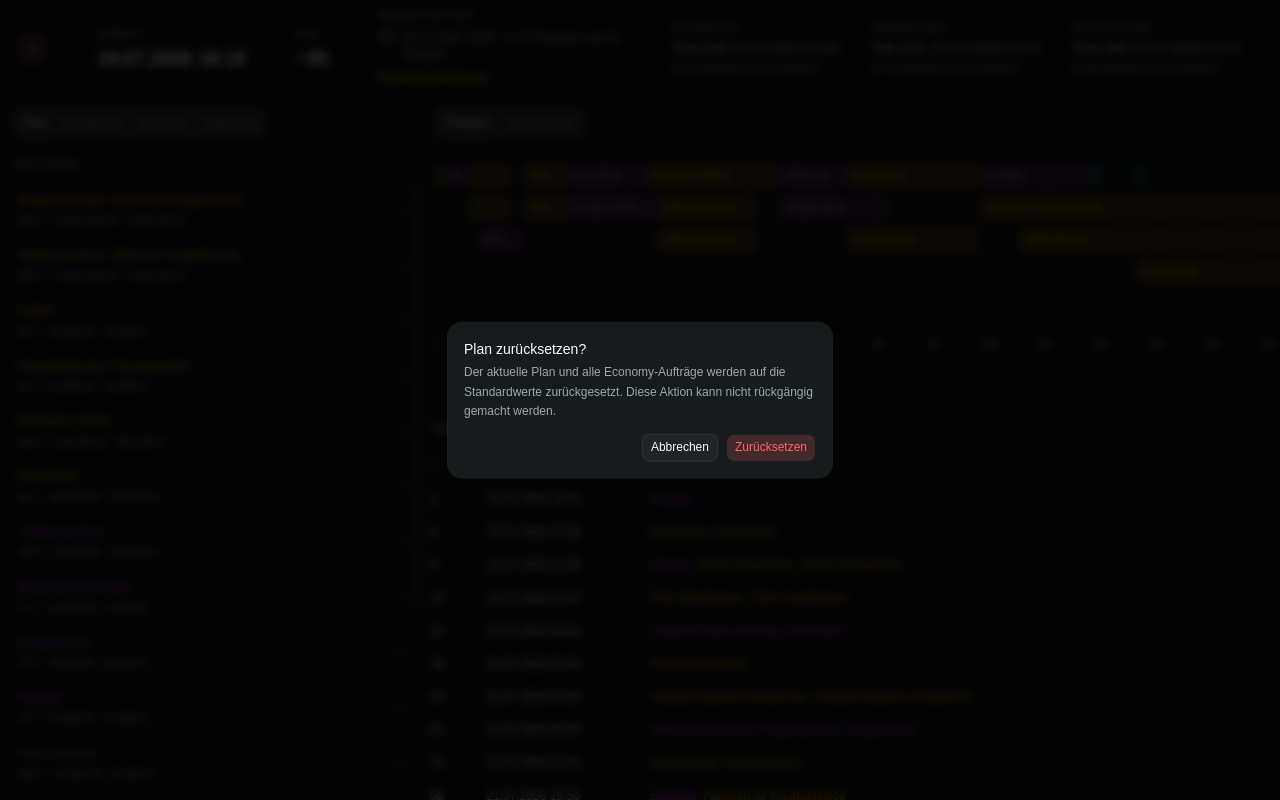
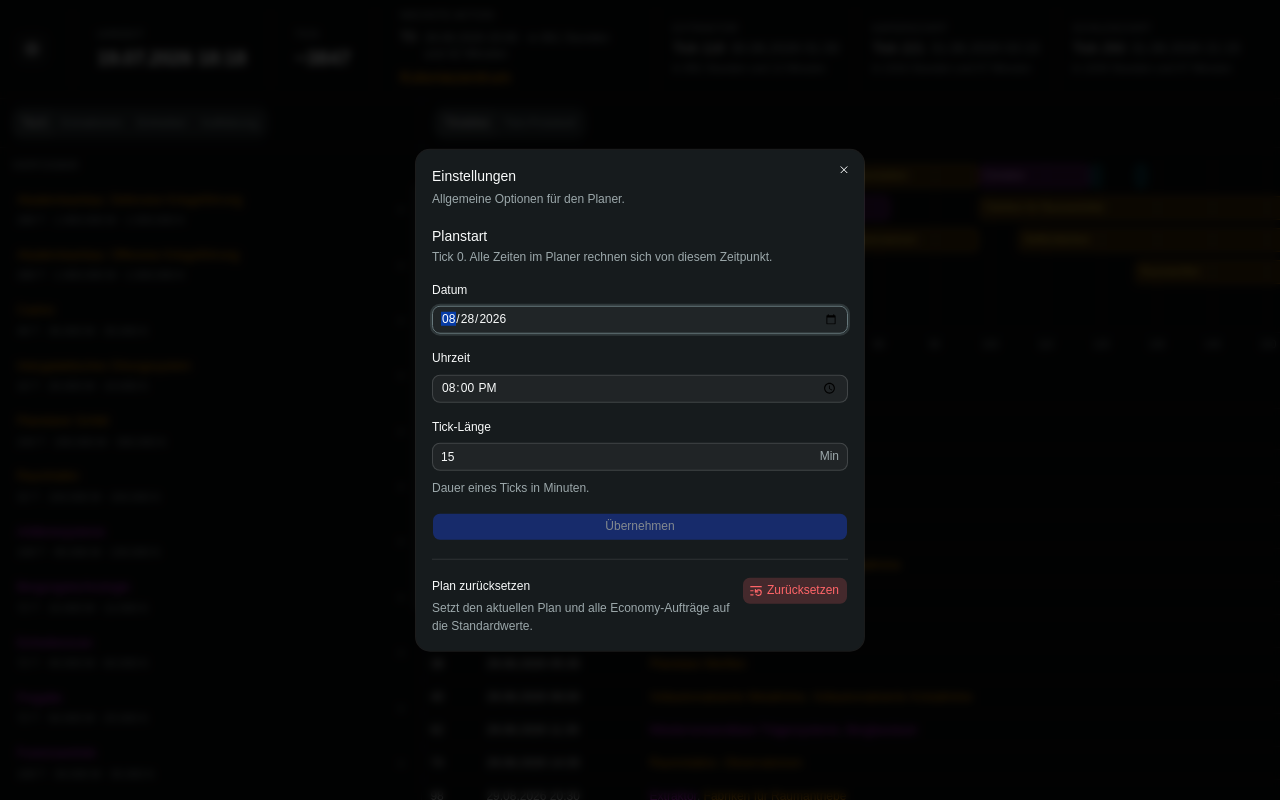
Before and after one commit to k4in/gn_tools, a React (Vite) app: page / in a window 1280 px wide. Both pictures are taken after a click on the button 32 px from the left and 49 px from the top of the page. Built offline with nearby package versions, Linux system fonts and the light colour scheme.

Commit message:
Add settings modal for start datetime and tick length

```diff
--- a/src/App.tsx
+++ b/src/App.tsx
@@ -622,6 +622,9 @@ export default function App() {
           startCfg={startCfg}
           plan={plan}
           nextAction={nextAction}
+          onApplyStart={({ start_date, start_time, tick_minutes }) => {
+            setStartCfg((prev) => ({ ...prev, start_date, start_time, tick_minutes }));
+          }}
           onReset={resetPlan}
         />
         <div className="grid min-h-0 flex-1 grid-cols-[26.4rem_minmax(0,1fr)]">
--- a/src/components/header.tsx
+++ b/src/components/header.tsx
@@ -1,5 +1,5 @@
 import { JobList } from "@/components/overview/actionplan";
-import { ResetBtn } from "@/components/reset-btn";
+import { SettingsDialog } from "@/components/settings-dialog";
 import { Badge } from "@/components/shadcn/badge";
 import { Separator } from "@/components/shadcn/separator";
 import {
@@ -19,15 +19,22 @@ export type HeaderProps = {
   startCfg: StartConfig;
   plan: PlanResult | null;
   nextAction: TickSnapshot | null;
+  onApplyStart: (next: { start_date: string; start_time: string; tick_minutes: number }) => void;
   onReset: () => void;
 };
 
-export function Header({ now, currentTick, startCfg, plan, nextAction, onReset }: HeaderProps) {
+export function Header({ now, currentTick, startCfg, plan, nextAction, onApplyStart, onReset }: HeaderProps) {
   return (
     <header className="shrink-0 border-b border-border">
       <div className="flex items-stretch gap-0 px-4">
         <div className="flex items-center gap-6 py-3 pr-6">
-          <ResetBtn onReset={onReset} />
+          <SettingsDialog
+            startDate={startCfg.start_date}
+            startTime={startCfg.start_time}
+            tickMinutes={startCfg.tick_minutes}
+            onApplyStart={onApplyStart}
+            onReset={onReset}
+          />
           <Separator orientation="vertical" />
           <div className="flex flex-col gap-0.5">
             <span className="text-[10px] font-medium tracking-wider text-muted-foreground uppercase">Uhrzeit</span>
--- a/src/components/reset-btn.tsx
+++ b/src/components/reset-btn.tsx
@@ -22,8 +22,9 @@ export function ResetBtn({ onReset }: ResetBtnProps) {
 
   return (
     <AlertDialog open={open} onOpenChange={setOpen}>
-      <AlertDialogTrigger render={<Button type="button" variant="destructive" size="icon-lg" aria-label="Plan zurücksetzen" />}>
-        <ListRestart />
+      <AlertDialogTrigger render={<Button type="button" variant="destructive" aria-label="Plan zurücksetzen" />}>
+        <ListRestart data-icon="inline-start" />
+        Zurücksetzen
       </AlertDialogTrigger>
       <AlertDialogContent>
         <AlertDialogHeader>
--- /dev/null
+++ b/src/components/settings-dialog.tsx
@@ -0,0 +1,177 @@
+import { useEffect, useState } from "react";
+import { Settings } from "lucide-react";
+import { ResetBtn } from "@/components/reset-btn";
+import { Button } from "@/components/shadcn/button";
+import {
+  Dialog,
+  DialogContent,
+  DialogDescription,
+  DialogHeader,
+  DialogTitle,
+  DialogTrigger,
+} from "@/components/shadcn/dialog";
+import {
+  Field,
+  FieldContent,
+  FieldDescription,
+  FieldGroup,
+  FieldLabel,
+  FieldLegend,
+  FieldSeparator,
+  FieldSet,
+  FieldTitle,
+} from "@/components/shadcn/field";
+import { Input } from "@/components/shadcn/input";
+import { InputGroup, InputGroupAddon, InputGroupInput } from "@/components/shadcn/input-group";
+
+export type AppliedSettings = {
+  start_date: string;
+  start_time: string;
+  tick_minutes: number;
+};
+
+export type SettingsDialogProps = {
+  startDate: string;
+  startTime: string;
+  tickMinutes: number;
+  onApplyStart: (next: AppliedSettings) => void;
+  onReset: () => void;
+};
+
+function normalizeTime(value: string): string | null {
+  const match = /^(\d{1,2}):(\d{2})/.exec(value.trim());
+  if (!match) return null;
+  const hours = Number(match[1]);
+  const minutes = Number(match[2]);
+  if (hours < 0 || hours > 23 || minutes < 0 || minutes > 59) return null;
+  return `${String(hours).padStart(2, "0")}:${String(minutes).padStart(2, "0")}`;
+}
+
+function isValidDate(value: string): boolean {
+  if (!/^\d{4}-\d{2}-\d{2}$/.test(value)) return false;
+  const [year, month, day] = value.split("-").map(Number);
+  const date = new Date(year, month - 1, day);
+  return date.getFullYear() === year && date.getMonth() === month - 1 && date.getDate() === day;
+}
+
+function parseTickMinutes(value: string): number | null {
+  const minutes = Number(value);
+  if (!Number.isFinite(minutes) || minutes <= 0) return null;
+  return Math.floor(minutes);
+}
+
+export function SettingsDialog({
+  startDate,
+  startTime,
+  tickMinutes: savedTickMinutes,
+  onApplyStart,
+  onReset,
+}: SettingsDialogProps) {
+  const [open, setOpen] = useState(false);
+  const [date, setDate] = useState(startDate);
+  const [time, setTime] = useState(normalizeTime(startTime) ?? startTime);
+  const [tickMinutes, setTickMinutes] = useState(String(savedTickMinutes));
+
+  useEffect(() => {
+    if (!open) return;
+    setDate(startDate);
+    setTime(normalizeTime(startTime) ?? startTime);
+    setTickMinutes(String(savedTickMinutes));
+  }, [open, startDate, startTime, savedTickMinutes]);
+
+  const normalizedTime = normalizeTime(time);
+  const dateValid = isValidDate(date);
+  const parsedTickMinutes = parseTickMinutes(tickMinutes);
+  const currentTime = normalizeTime(startTime) ?? startTime;
+  const dirty =
+    date !== startDate || (normalizedTime ?? time) !== currentTime || parsedTickMinutes !== savedTickMinutes;
+  const canApply = dateValid && !!normalizedTime && parsedTickMinutes !== null && dirty;
+
+  return (
+    <Dialog open={open} onOpenChange={setOpen}>
+      <DialogTrigger render={<Button type="button" variant="outline" size="icon-lg" aria-label="Einstellungen" />}>
+        <Settings />
+      </DialogTrigger>
+      <DialogContent className="sm:max-w-md">
+        <DialogHeader>
+          <DialogTitle>Einstellungen</DialogTitle>
+          <DialogDescription>Allgemeine Optionen für den Planer.</DialogDescription>
+        </DialogHeader>
+        <FieldGroup>
+          <FieldSet>
+            <FieldLegend>Planstart</FieldLegend>
+            <FieldDescription>Tick 0. Alle Zeiten im Planer rechnen sich von diesem Zeitpunkt.</FieldDescription>
+            <Field data-invalid={!dateValid || undefined}>
+              <FieldLabel htmlFor="settings-start-date">Datum</FieldLabel>
+              <Input
+                id="settings-start-date"
+                type="date"
+                value={date}
+                aria-invalid={!dateValid || undefined}
+                onChange={(event) => setDate(event.target.value)}
+              />
+            </Field>
+            <Field data-invalid={!normalizedTime || undefined}>
+              <FieldLabel htmlFor="settings-start-time">Uhrzeit</FieldLabel>
+              <Input
+                id="settings-start-time"
+                type="time"
+                step={60}
+                value={time}
+                aria-invalid={!normalizedTime || undefined}
+                onChange={(event) => setTime(event.target.value)}
+              />
+            </Field>
+            <Field data-invalid={parsedTickMinutes === null || undefined}>
+              <FieldLabel htmlFor="settings-tick-minutes">Tick-Länge</FieldLabel>
+              <InputGroup>
+                <InputGroupInput
+                  id="settings-tick-minutes"
+                  type="number"
+                  min={1}
+                  step={1}
+                  inputMode="numeric"
+                  value={tickMinutes}
+                  aria-invalid={parsedTickMinutes === null || undefined}
+                  className="tabular-nums"
+                  onChange={(event) => setTickMinutes(event.target.value)}
+                />
+                <InputGroupAddon align="inline-end">Min</InputGroupAddon>
+              </InputGroup>
+              <FieldDescription>Dauer eines Ticks in Minuten.</FieldDescription>
+            </Field>
+            <Field>
+              <Button
+                type="button"
+                disabled={!canApply}
+                onClick={() => {
+                  if (!normalizedTime || !dateValid || parsedTickMinutes === null) return;
+                  onApplyStart({
+                    start_date: date,
+                    start_time: normalizedTime,
+                    tick_minutes: parsedTickMinutes,
+                  });
+                }}
+              >
+                Übernehmen
+              </Button>
+            </Field>
+          </FieldSet>
+          <FieldSeparator />
+          <Field orientation="horizontal">
+            <FieldContent>
+              <FieldTitle>Plan zurücksetzen</FieldTitle>
+              <FieldDescription>Setzt den aktuellen Plan und alle Economy-Aufträge auf die Standardwerte.</FieldDescription>
+            </FieldContent>
+            <ResetBtn
+              onReset={() => {
+                onReset();
+                setOpen(false);
+              }}
+            />
+          </Field>
+        </FieldGroup>
+      </DialogContent>
+    </Dialog>
+  );
+}
--- a/src/gn-data/plan.ts
+++ b/src/gn-data/plan.ts
@@ -35,8 +35,8 @@ export const defaults: {
   starting_resources: { metall: number; kristall: number };
   plan: PlanEntry[];
 } = {
-  start_time: "18:00",
-  start_date: "2026-07-20",
+  start_time: "20:00",
+  start_date: "2026-08-28",
   tick_minutes: 15,
   max_ticks: 5000,
   starting_resources: {
```
